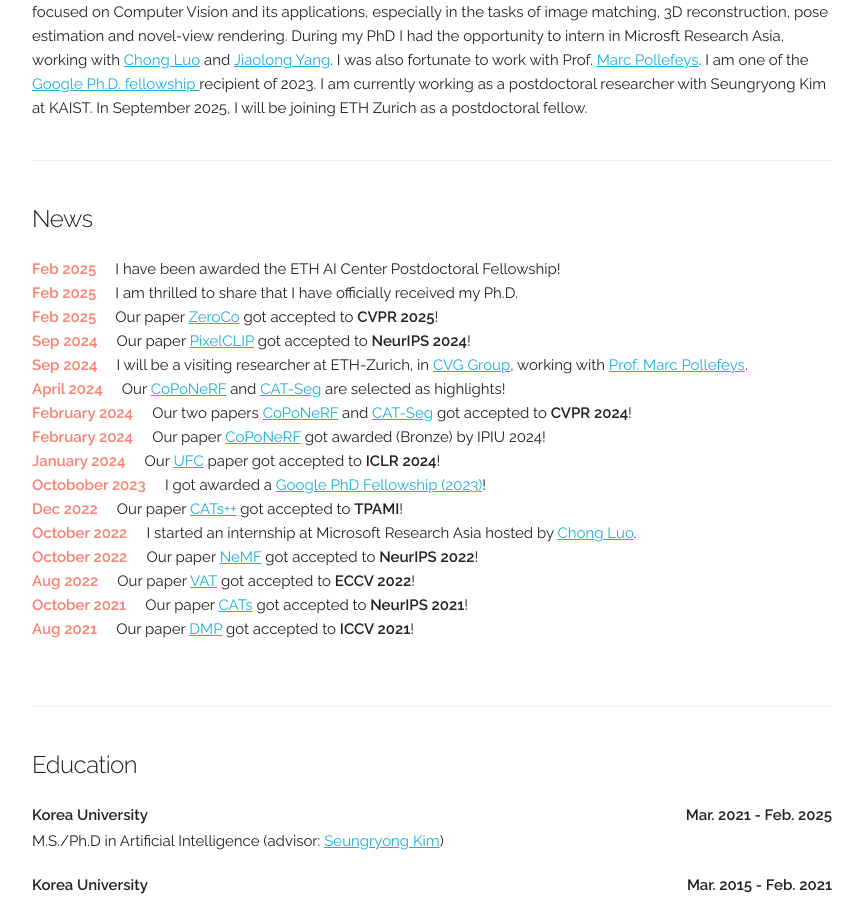
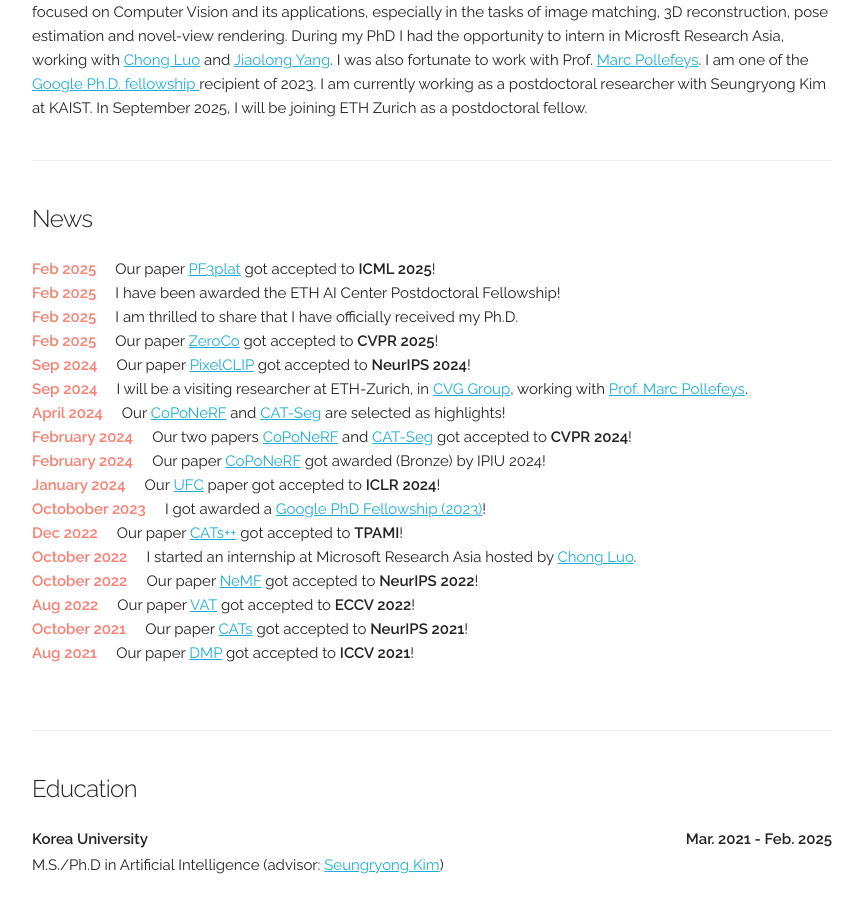
Before and after one commit to jang-1996/jang-1996.github.io, a Jekyll site: the page built from index.html, in a window 1280 px wide and 900 px high, scrolled down 464 px. Shown: the whole window, without its empty margins (208-1071 px from the left). Built offline with Jekyll 4.4.1, drawn with Linux system fonts in a browser that asks for light colours; some web fonts are replaced.

Commit message:
Update index.html

```diff
--- a/index.html
+++ b/index.html
@@ -12,6 +12,10 @@ layout: default
 <!-- ========== News ========== -->
 <div class="docs-section">
   <h5>News</h5>
+  <div class="col-12 col-md-12 text-md-left no-padding">
+    <b class="bbold" style="color:#fa8072;">Feb 2025</b>&nbsp;&nbsp;&nbsp;&nbsp;
+   Our paper <a href="https://cvlab-kaist.github.io/PF3plat/">PF3plat</a> got accepted to  <b>ICML 2025</b>!
+  </div>
   <div class="col-12 col-md-12 text-md-left no-padding">
     <b class="bbold" style="color:#fa8072;">Feb 2025</b>&nbsp;&nbsp;&nbsp;&nbsp;
    I have been awarded the ETH AI Center Postdoctoral Fellowship!
```
